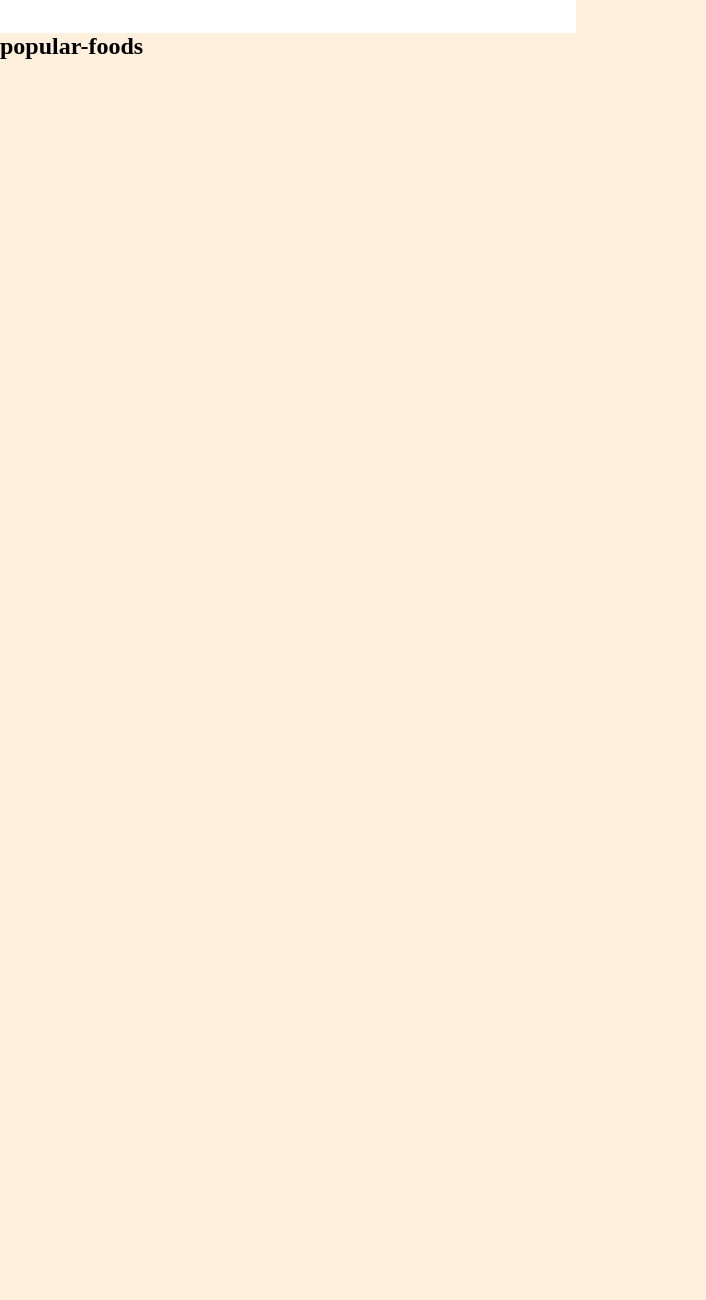
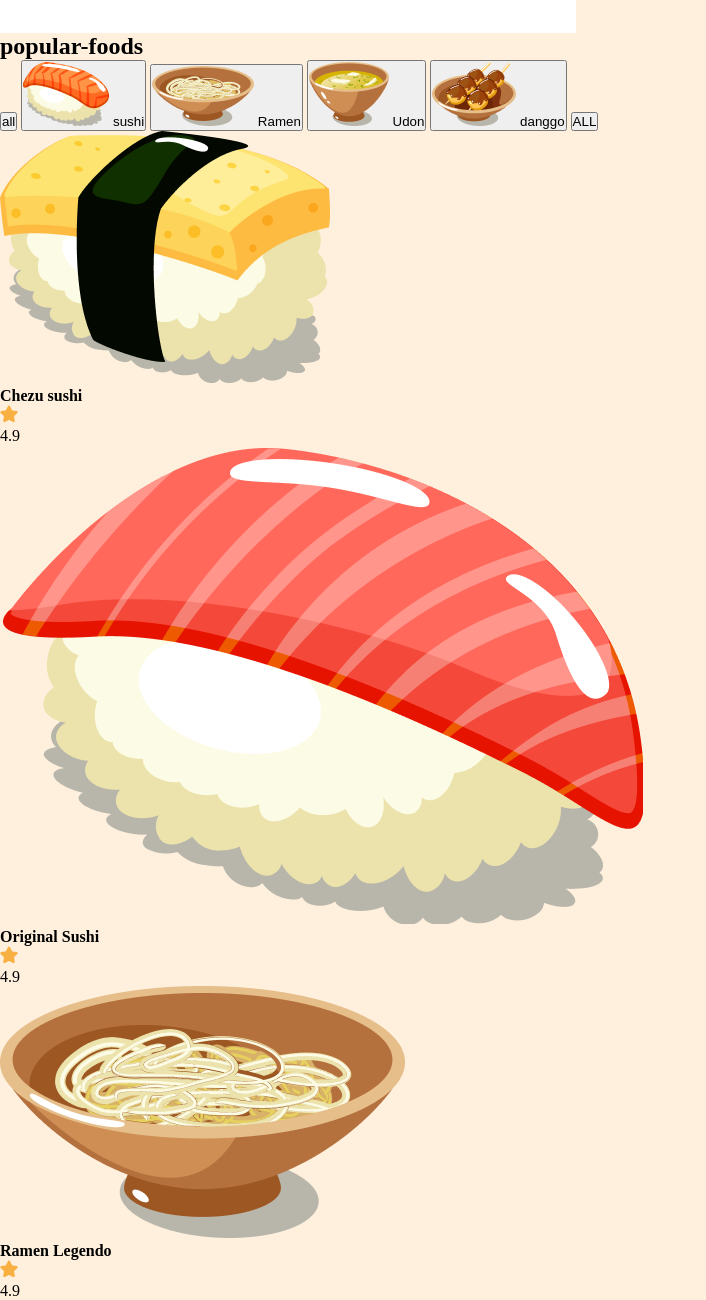
Before and after one commit to pantotenatob5/SUSHI-HTML-2024, a website built with Vite: page index.html in a window 1280 px wide. Shown: the part 1485-2785 px from the top of the page, without its empty margins (0-706 px from the left). Before the commit the page ends 1545 px from the top, so only its background shows below. Built offline with nearby package versions, Linux system fonts and the light colour scheme; files whose address does not match are found by name.

Commit message:
sushi card

```diff
--- a/index.html
+++ b/index.html
@@ -117,6 +117,99 @@
  <h2 class="popular-foods__title">
   popular-foods
  </h2>
+<div class="popular-foods__filters sushi__hide-scrollbar">
+<button class="popular-foods__filter-btn active">all</button>
+<button class="popular-foods__filter-btn">
+  <img src="/assets/sushi-9.png">
+  sushi
+</button>
+<button class="popular-foods__filter-btn">
+  <img src="/assets/sushi-8.png" alt="sushi 8">
+  Ramen
+</button>
+
+<button class="popular-foods__filter-btn">
+  <img src="/assets/sushi-7.png" alt="sushi7">
+  Udon
+</button>
+
+<button class="popular-foods__filter-btn">
+  <img src="/assets/sushi-6.png" alt="sushi 6">
+  danggo
+</button>
+<button class="popular-foods__filter-btn">ALL</button>
+ </div>
+ <div class="popular-foods__catalogue" data-aos="fade-up">
+  <article class="popular-foods__card">
+    <img
+    class="popular-foods__card-image"
+    src="assets/sushi-12.png"
+    alt="sushi 12"
+    >
+<h4 class="popular-foods__card-title">
+  Chezu sushi
+
+</h4>
+<div class="popular-foods__car-details flex-between">
+  <div class="popular-foods__card-rating">
+    <img src="assets/star.svg"/>
+    <p> 4.9</p>
+
+  </div>
+
+</div>
+
+
+
+  </article>
+  <article class="popular-foods__card">
+    <img
+    class="popular-foods__card-image"
+    src="assets/sushi-11.png"
+    alt="sushi 11"
+    >
+<h4 class="popular-foods__card-title">
+  Original Sushi
+
+</h4>
+<div class="popular-foods__car-details flex-between">
+  <div class="popular-foods__card-rating">
+    <img src="assets/star.svg"/>
+    <p> 4.9</p>
+
+  </div>
+
+</div>
+
+
+
+  </article>
+
+  <article class="popular-foods__card">
+    <img
+    class="popular-foods__card-image"
+    src="assets/sushi-10.png"
+    alt="sushi 10"
+    >
+<h4 class="popular-foods__card-title">
+  Ramen Legendo
+
+</h4>
+<div class="popular-foods__car-details flex-between">
+  <div class="popular-foods__card-rating">
+    <img src="assets/star.svg"/>
+    <p> 4.9</p>
+
+  </div>
+
+</div>
+
+
+
+  </article>
+
+
+ </div>
 
  <section>
 
```
